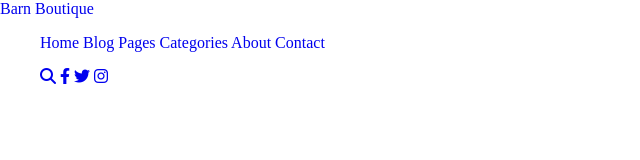
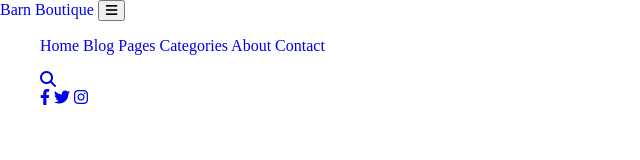
Before and after one commit to hawkobe/blog-website, a plain HTML site: page index.html in a window 1280 px wide. Shown: the whole page, without its empty margins (0-640 px from the left). Drawn offline with Linux system fonts and the light colour scheme.

Commit message:
finished html for header section

```diff
--- a/index.html
+++ b/index.html
@@ -20,6 +20,11 @@
           Barn Boutique
         </a>
 
+        <!-- toggle button -->
+        <button class="toggle-button">
+          <span><i class="fas fa-bars"></i></span>
+        </button>
+
         <!-- collapse on toggle button click -->
         <div class="collapse">
           <ul class="navbar-nav">
@@ -37,14 +42,19 @@
           <ul class="navbar-nav">
             <div class="search-box">
               <a href="#" class="nav-link"><i class="fa-solid fa-magnifying-glass"></i></a>
-              <a href="#" class="nav-link"><i class="fab fa-facebook-f"></i></a>
-              <a href="#" class="nav-link"><i class="fab fa-twitter"></i></a>
-              <a href="#" class="nav-link"><i class="fab fa-instagram"></i></a>
             </div>
+            <a href="#" class="nav-link"><i class="fab fa-facebook-f"></i></a>
+            <a href="#" class="nav-link"><i class="fab fa-twitter"></i></a>
+            <a href="#" class="nav-link"><i class="fab fa-instagram"></i></a>
+
           </ul>
         </div>
       </nav>
     </header>
   <!-- Header -->
+
+  <!-- custom javascript main.js file -->
+
+  <script src="script.js"></script>
 </body>
 </html>
```
